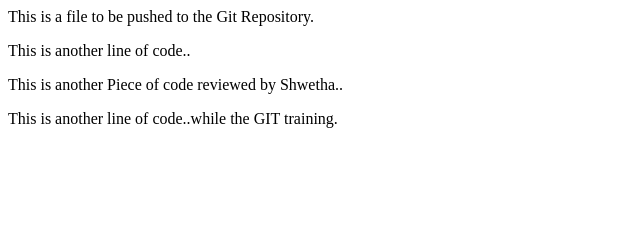
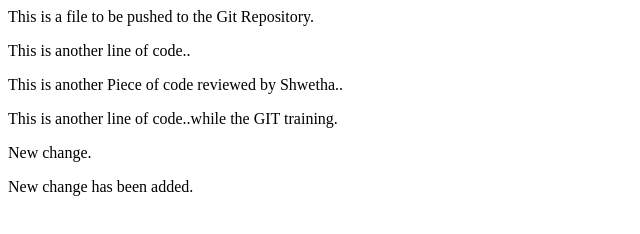
Before and after one commit to blvittal/HTML_Repos1, a plain HTML site: page index.html in a window 1280 px wide. Shown: the whole page, without its empty margins (0-640 px from the left). Drawn offline with Linux system fonts and the light colour scheme.

Commit message:
This is a change in index file.

```diff
--- a/index.html
+++ b/index.html
@@ -6,5 +6,7 @@
         <p>This is another line of code..</p>
         <p>This is another Piece of code reviewed by Shwetha..</p>
         <p>This is another line of code..while the GIT training.</p>
+        <p> New change. </p>
+        <p>New change has been added.</p>
     </body>
 </html>
```
